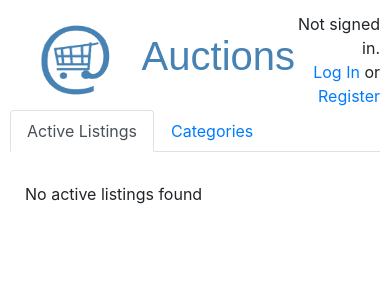
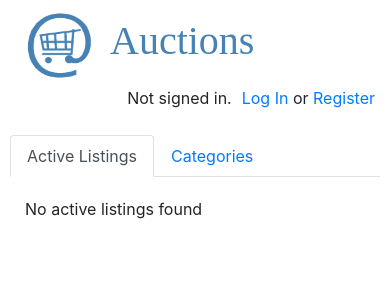
Before and after one commit to daniel-ob/CS50W, a Django app: page / in a window 390 px wide. Shown: the top 300 px of the page. Run offline with Django 3.2, Linux system fonts and the light colour scheme; data that the repository does not hold is empty; some libraries are stand-ins or nearby versions.

Commit message:
[2_Commerce] Layout CSS: Improve display for mobile devices

```diff
--- a/2_Commerce/commerce/auctions/static/auctions/styles.css
+++ b/2_Commerce/commerce/auctions/static/auctions/styles.css
@@ -4,25 +4,26 @@ body {
 
 /* Layout */
 header {
-    display: grid;
-    grid-template-columns: auto auto;
-    align-items: center;
+    display: flex;
+    flex-wrap: wrap;
+    justify-content: space-between;
 }
 
 .title {
     display: flex;
-    justify-content: left;
     align-items: center;
-    font-family: URW Bookman L, Arial, sans-serif;
+    font-family: Bookman, URW Bookman L, serif;
     color: steelblue;
 }
 
 .logo {
-    padding: 12px;
-    height: 100px;
+    width: 100px;
 }
 
 .user-login {
+    display: flex;
+    flex-direction: column;
+    justify-content: center;
     text-align: right;
 }
 
@@ -30,8 +31,21 @@ header {
     margin: 0px;
 }
 
+@media screen and (max-width: 600px) {
+    header {
+        flex-direction: column;
+    }
+    .user-login {
+        flex-direction: row;
+        justify-content: flex-end;
+    }
+    .user-login p {
+        margin: 5px;
+    }
+}
+
 .nav {
-    margin-bottom: 30px;
+    margin: 20px 0;
 }
 
 /* Index */
--- a/2_Commerce/commerce/auctions/templates/auctions/layout.html
+++ b/2_Commerce/commerce/auctions/templates/auctions/layout.html
@@ -3,6 +3,7 @@
 <!DOCTYPE html>
 <html lang="en">
     <head>
+        <meta name="viewport" content="width=device-width, initial-scale=1">
         <title>{% block title %}Auctions{% endblock %}</title>
         <link rel="stylesheet" href="https://stackpath.bootstrapcdn.com/bootstrap/4.4.1/css/bootstrap.min.css" integrity="sha384-Vkoo8x4CGsO3+Hhxv8T/Q5PaXtkKtu6ug5TOeNV6gBiFeWPGFN9MuhOf23Q9Ifjh" crossorigin="anonymous">
         <link href="{% static 'auctions/styles.css' %}" rel="stylesheet">
```
